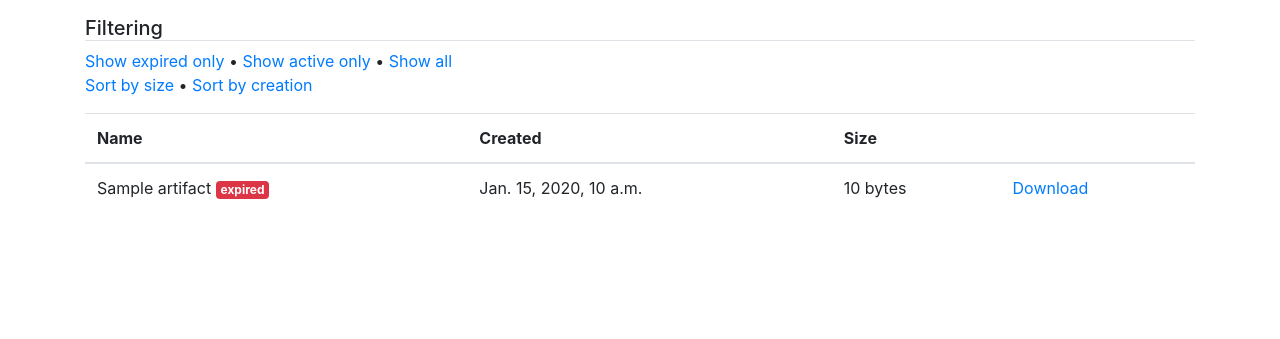
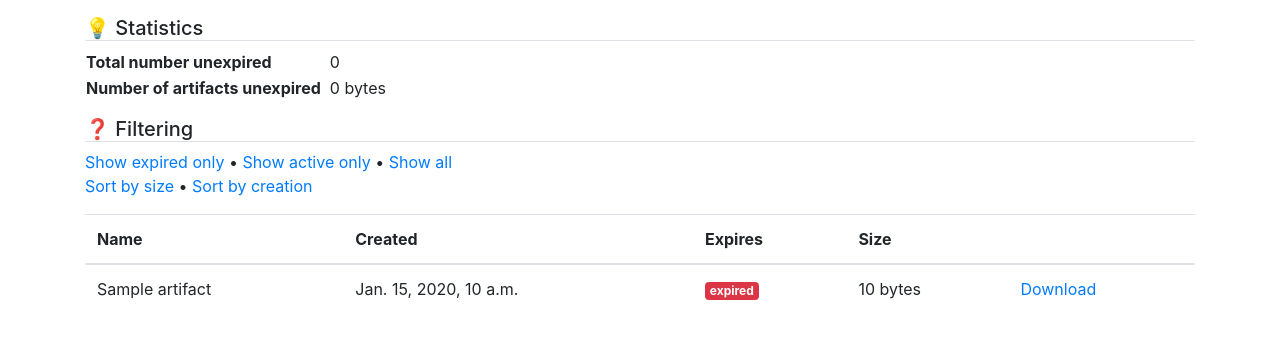
Before and after one commit to andymckay/actions-insights, a Django app: page /artifacts/1 in a window 1280 px wide. Shown: the part 112-451 px from the top of the page. Run offline with Django 3.2, Linux system fonts and the light colour scheme; a user stored in the database is signed in; tables that the repository leaves empty hold one stand-in row (values such as "Sample post"); some libraries are stand-ins or nearby versions.

Commit message:
add in a template tag and stats on artifacts

```diff
--- a/insights/misc/templates/misc/artifacts.html
+++ b/insights/misc/templates/misc/artifacts.html
@@ -1,10 +1,22 @@
 {% extends "misc/base.html" %}
-
+{% load custom %}
 
 {% block content %}
 
 <div class="mt-3 mb-3">
-    <h5 class="border-bottom">Filtering</h5>
+    <h5 class="border-bottom">💡 Statistics</h5>
+    <table>
+        <tr>
+            <th class="pr-2">Total number unexpired</th><td>{{ number }}</td>
+        </tr>
+        <tr>
+            <th class="pr-2">Number of artifacts unexpired</th><td>{{ size.size_in_bytes__sum|filesizeformat }}</td>
+        </tr>
+    </table>
+</div>
+
+<div class="mt-3 mb-3">
+    <h5 class="border-bottom">❓ Filtering</h5>
     <div>
         <a href="?filter=expired-only&sort={{ request.GET.sort }}">Show expired only</a> &bull;
         <a href="?filter=active-only&sort={{ request.GET.sort }}">Show active only</a> &bull;
@@ -22,6 +34,7 @@
         <tr>
             <th>Name</th>
             <th>Created</th>
+            <th>Expires</th>
             <th>Size</th>
             <th></th>
         </tr>
@@ -29,15 +42,16 @@
     <tbody>
         {% for artifact in artifacts %}
             <tr>
-                <td>{{ artifact.name }}
+                <td>{{ artifact.name }}</td>
+                <td>{{ artifact.created_at }}</td>
+                <td>
                     {% if artifact.expired %}
                         <span class="badge badge-danger">expired</span>
                     {% else %}
-                        <span class="badge badge-success">active</span>
+                        {{ artifact.created_at|expiration }}
                     {% endif %}
                 </td>
-                <td>{{ artifact.created_at }}</td>
-                <td>{{ artifact.size_in_bytes }} bytes</td>
+                <td>{{ artifact.size_in_bytes|filesizeformat }}</td>
                 <td><a href="{{ artifact.download }}">Download</a></td>
             </tr>
     {% endfor %}
--- a/insights/misc/views.py
+++ b/insights/misc/views.py
@@ -13,6 +13,8 @@ import time
 import requests
 from django.contrib.auth.decorators import login_required
 from misc.importer import import_repo
+from django.db.models import Sum
+
 
 def index(request):
     base = "https://github.com/login/oauth/authorize?"
@@ -154,6 +156,8 @@ def artifacts(request, pk):
     context = {
         "repo": repo,
         "artifacts": Artifact.objects.filter(**kwargs).order_by(*order),
+        "number": Artifact.objects.filter(run__workflow__repo=repo, expired=False).count(),
+        "size": Artifact.objects.filter(run__workflow__repo=repo, expired=False).aggregate(Sum('size_in_bytes')),
     }
     return render(request, "misc/artifacts.html", context)
 
```
Also changed, not shown: insights/misc/templatetags/custom.py (added, +7 -0 lines), insights/misc/templatetags/__init__.py (added).
